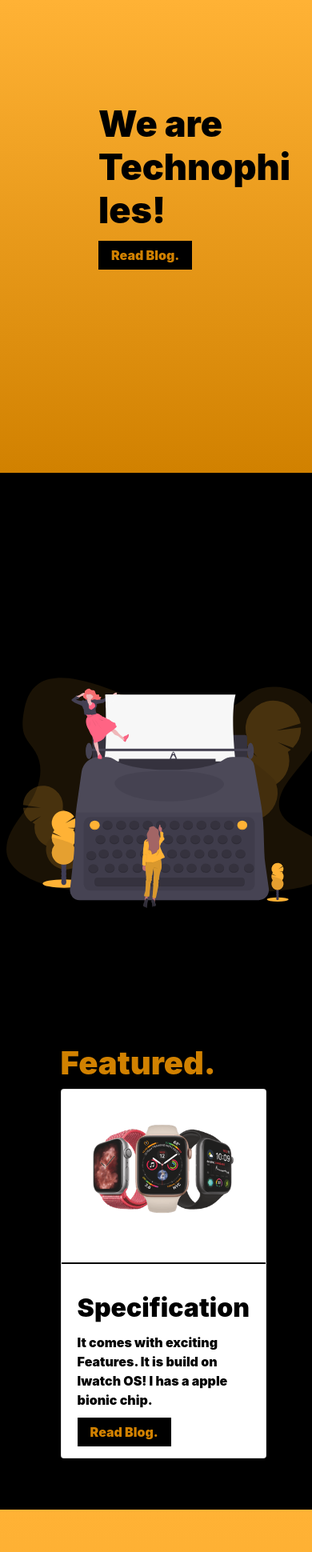
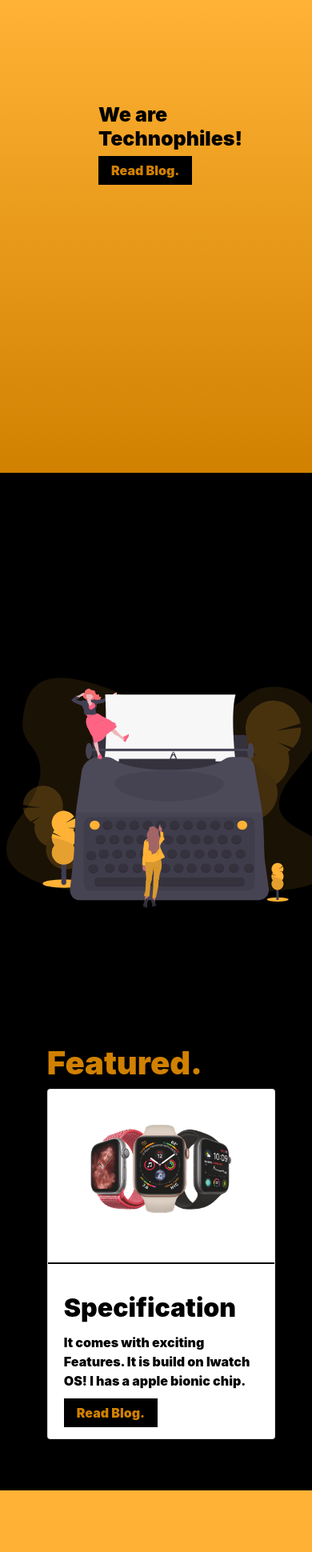
Before and after one commit to akilvishnum/techsnippets, a plain HTML site: page landingpage.html in a window 390 px wide. Shown: the top 1940 px of the page at 80% size. Drawn offline with nearby package versions, Linux system fonts and the light colour scheme; files that its build step writes are made by us from their sources.

Commit message:
Made the code responsive to mobile :)

```diff
--- a/landingpage.css
+++ b/landingpage.css
@@ -207,10 +207,18 @@ footer h4 {
 
 @media only screen and (min-width: 300px) and (max-width: 500px) {
     #akil {
-        width: 350px;
-        margin: 0px 25%;
+        margin-left: 21%;
+        width: 75%;
 
 
+    }
+
+    .header h1 {
+        font-size: 25px;
+    }
+
+    body {
+        width:
     }
 
 
@@ -225,6 +233,17 @@ footer h4 {
         font-weight: 900;
         overflow-wrap: break-word;
 
+
+    }
+
+    #space {
+        width: 75%;
+    }
+
+    .col-md-10 {
+        width: 75%;
+
+        left: -7%;
     }
 
 
```
